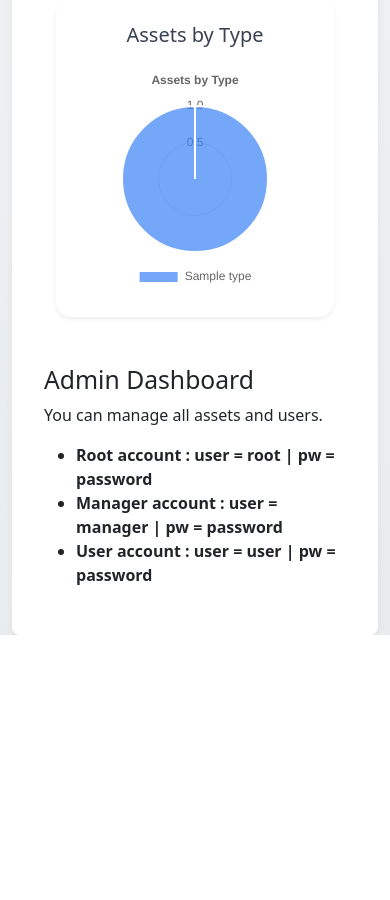
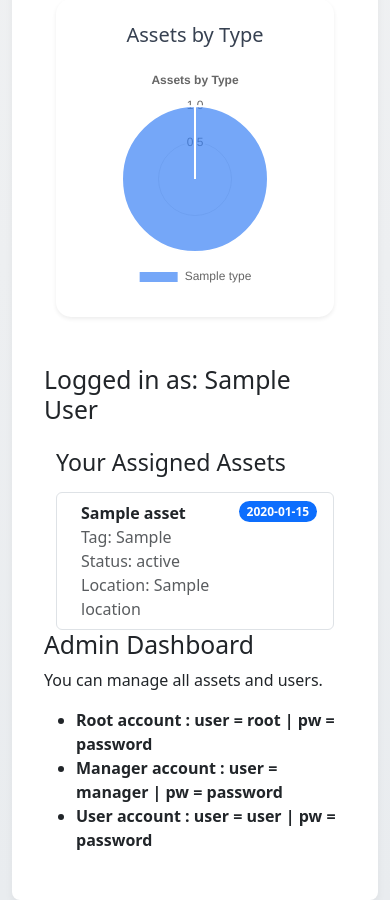
Before and after one commit to josephM-L/Capstone_II_Project---Control-Point, a Flask app: page / in a window 390 px wide. Shown: the part 1014-1914 px from the top of the page. Before the commit the page ends 1649 px from the top, so only its background shows below. Run offline with Flask 3, Linux system fonts and the light colour scheme; the visitor is signed in with stand-in values (Sample User, id 1); tables that the repository leaves empty hold one stand-in row (values such as "Sample post").

Commit message:
Implemented protections for root account. Added linking from users to employees. Added CSV exporting to assets and employees pages. (May have issues with column names) Updated dashboard to include asset assignments. Cascading deletes implemented: Users -> Employees -> Assignments, removes assignment from assets but keeps asset entry. Fixed "assigned_to" field not display on assets page. Added data input validation to phone numbers and placeholder text.

```diff
--- a/app.py
+++ b/app.py
@@ -1,5 +1,5 @@
-from flask import Flask, render_template, jsonify, flash
-from models import db
+from flask import Flask, render_template, jsonify, flash, session
+from models import db, Location
 from AssetManagement.assets import assets_bp
 from AssetManagement.asset_types import asset_type_bp
 from AssetManagement.asset_statuses import asset_status_bp
@@ -41,10 +41,46 @@ app.config["SQLALCHEMY_TRACK_MODIFICATIONS"] = False
 # Init the DB from the models.py file
 db.init_app(app)
 
-# Define the index page (home page)
+# Define the index page (home page/dashboard)
 @app.route('/')
 def index():
-    return render_template('index.html')
+    if "username" in session:
+        username = session.get('username')
+        user = User.query.filter_by(username=username).first() if username else ""
+
+        if not user or not user.employee_id:
+            flash("No linked employee record found.", "warning")
+
+        employee = Employee.query.get(user.employee_id) if user and user.employee_id else None
+        first_name = employee.first_name if employee else None
+        last_name = employee.last_name if employee else None
+        full_name = f"{first_name} {last_name}"
+
+        # Filter assets based on employee full name
+        if user and user.employee_id:
+            employee = Employee.query.get(user.employee_id)
+            first_name = employee.first_name
+            last_name = employee.last_name
+            full_name = f"{first_name} {last_name}"
+
+            assets = (
+                Asset.query
+                .filter_by(assigned_to=employee.employee_id)
+                .options(
+                    db.joinedload(Asset.status),
+                    db.joinedload(Asset.location),
+                )
+                .all()
+            )
+        else:
+            employee = None
+            full_name = "SYSTEM"
+            assets = []
+
+        return render_template('index.html', full_name=full_name, assets=assets)
+    else:
+        return render_template('index.html', full_name="", assets=[])
+
 
 
 
--- a/templates/index.html
+++ b/templates/index.html
@@ -204,7 +204,35 @@ loadVendorChart();
 loadTypeChart();
 </script>
 
+{% if session['role'] == 'admin' or session['role'] == 'manager' or session['role'] == 'user' %}
+<h2>Logged in as: {{ full_name }}</h2>
 
+<div class="container mt-4">
+	<h3>Your Assigned Assets</h3>
+
+	{% if assets %}
+		<ul class="list-group mt-3">
+			{% for asset in assets %}
+			<li class="list-group-item d-flex justify-content-between align-items-start">
+				<div class="ms-2 me-auto">
+					<div class="fw-bold">{{ asset.name }}</div>
+					<span class="text-muted">
+						Tag: {{ asset.asset_tag }}<br>
+						Status: {{ asset.status.status_name if asset.status else "—" }}<br>
+						Location: {{ asset.location.name if asset.location else "—" }}
+					</span>
+				</div>
+				<span class="badge bg-primary rounded-pill">
+					{{ asset.purchase_date.strftime("%Y-%m-%d") if asset.purchase_date else "—" }}
+				</span>
+			</li>
+			{% endfor %}
+		</ul>
+	{% else %}
+		<div class="alert alert-info mt-3">No assets assigned to you.</div>
+	{% endif %}
+</div>
+{% endif %}
 
 {% if session['role'] == 'admin' %}
 	<h2>Admin Dashboard</h2>
--- a/templates/vendors.html
+++ b/templates/vendors.html
@@ -46,7 +46,7 @@
 
 					<div class="col-md-6">
 						<label for="phone" class="form-label">Phone</label>
-						<input id="phone" name="phone" class="form-control">
+						<input id="phone" name="phone" pattern="[0-9]{10}" placeholder="(999) 999-9999" class="form-control" >
 					</div>
 
 					<div class="col-md-6">
```
Also changed, not shown: AssetManagement/asset_assignments.py (+11 -0 lines), AssetManagement/assets.py (+41 -3 lines), AssetManagement/employees.py (+19 -2 lines), MiscPages/manage_users.py (+11 -4 lines), models.py (+6 -2 lines), templates/assets.html (+12 -5 lines), templates/employees.html (+13 -6 lines), templates/users.html (+25 -2 lines).
